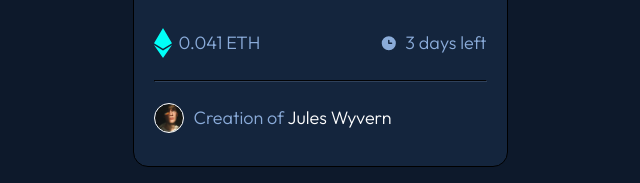
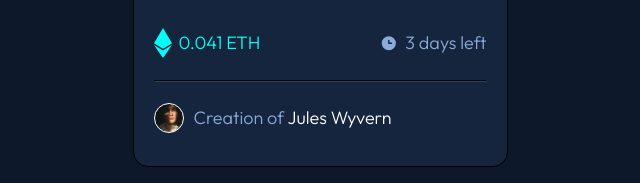
Before and after one commit to ajay117/nft-preview-card-component-main, a plain HTML site: page index.html in a window 1280 px wide. Shown: the part 533-716 px from the top of the page, 320-960 px from the left. Drawn offline with Linux system fonts and the light colour scheme.

Commit message:
Change paragraph color

```diff
--- a/index.html
+++ b/index.html
@@ -28,7 +28,7 @@
         <div class="flex space-between">
           <div class="text-cyan flex align-items-center">
             <img class="icon" src="./images/icon-ethereum.svg" alt="" />
-            <p>0.041 ETH</p>
+            <p class="text-cyan">0.041 ETH</p>
           </div>
 
           <div class="flex align-items-center">
```
